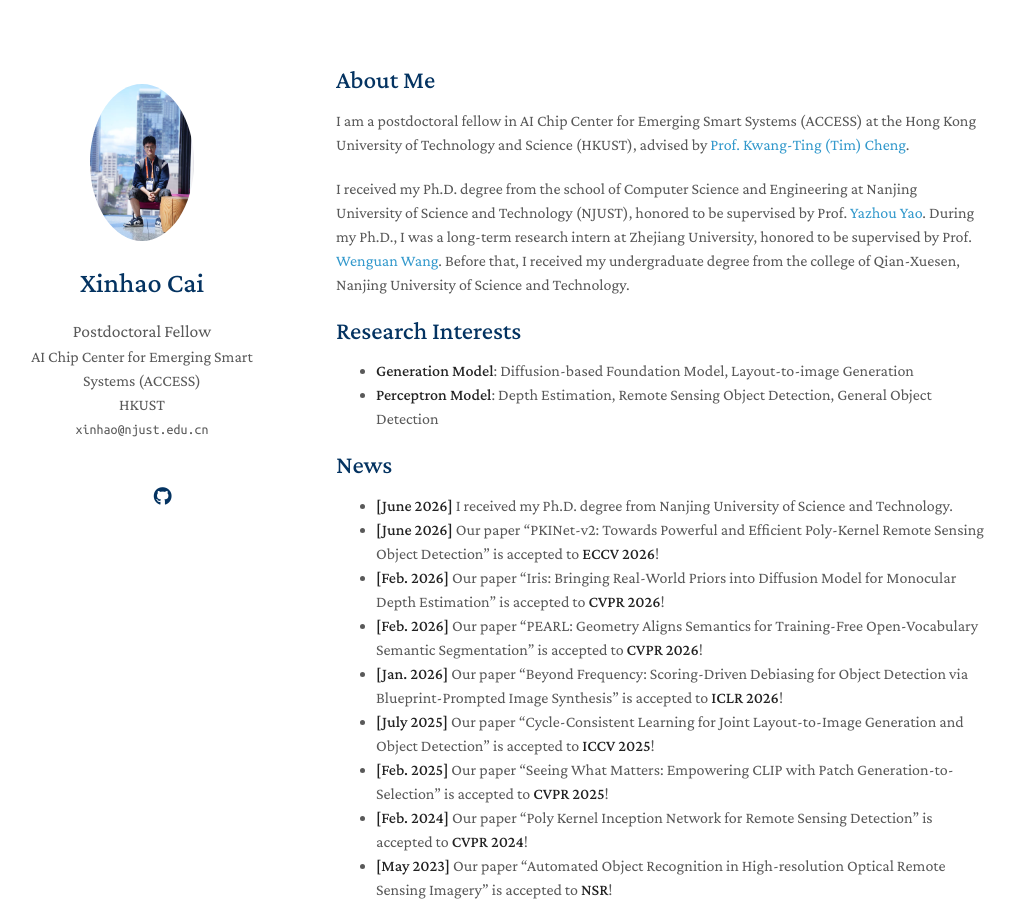
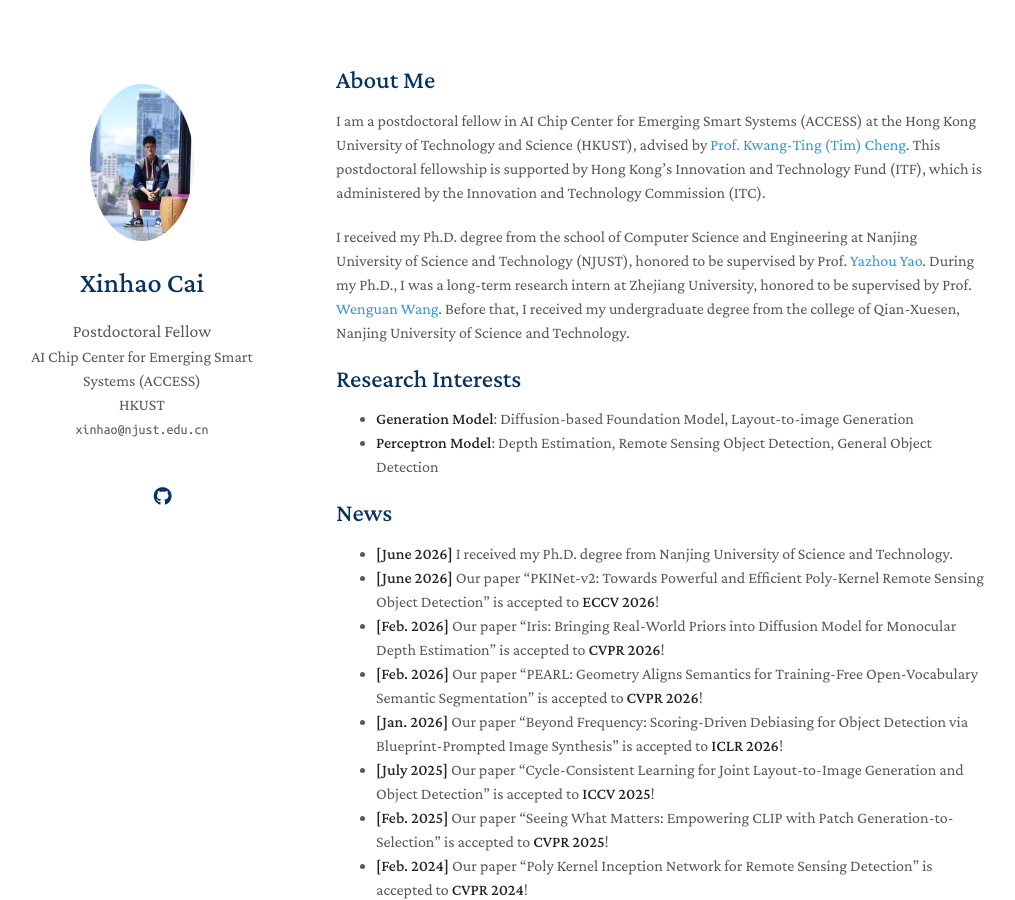
Before and after one commit to Strike-1999/Strike-1999.github.io, a Jekyll site: the page built from index.md, in a window 1280 px wide and 900 px high. Shown: the whole window, without its empty margins (134-1149 px from the left). Built offline with Jekyll 4.4.1, drawn with Linux system fonts in a browser that asks for light colours; a style sheet for code colours, icons or effects is not loaded; our own code applies the rules of GitHub Pages for plain Markdown files.

Commit message:
Add ITF support statement

```diff
--- a/index.md
+++ b/index.md
@@ -4,7 +4,7 @@ layout: homepage
 
 ## About Me
 
-I am a postdoctoral fellow in AI Chip Center for Emerging Smart Systems (ACCESS) at the Hong Kong University of Technology and Science (HKUST), advised by [Prof. Kwang-Ting (Tim) Cheng](https://scholar.google.com/citations?user=-SgpaF8AAAAJ&hl=en&oi=ao).
+I am a postdoctoral fellow in AI Chip Center for Emerging Smart Systems (ACCESS) at the Hong Kong University of Technology and Science (HKUST), advised by [Prof. Kwang-Ting (Tim) Cheng](https://scholar.google.com/citations?user=-SgpaF8AAAAJ&hl=en&oi=ao). This postdoctoral fellowship is supported by Hong Kong's Innovation and Technology Fund (ITF), which is administered by the Innovation and Technology Commission (ITC).
 
 I received my Ph.D. degree from the school of Computer Science and Engineering at Nanjing University of Science and Technology (NJUST), honored to be supervised by Prof. [Yazhou Yao](http://www.milab-nust.com/milab/web/currentmembershow.html?id=18). During my Ph.D., I was a long-term research intern at Zhejiang University, honored to be supervised by Prof. [Wenguan Wang](https://sites.google.com/view/wenguanwang). Before that,  I received my undergraduate degree from the college of Qian-Xuesen, Nanjing University of Science and Technology.
 
```
